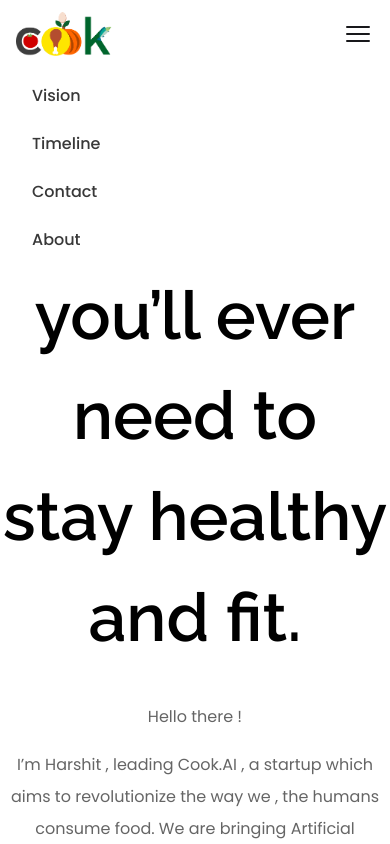
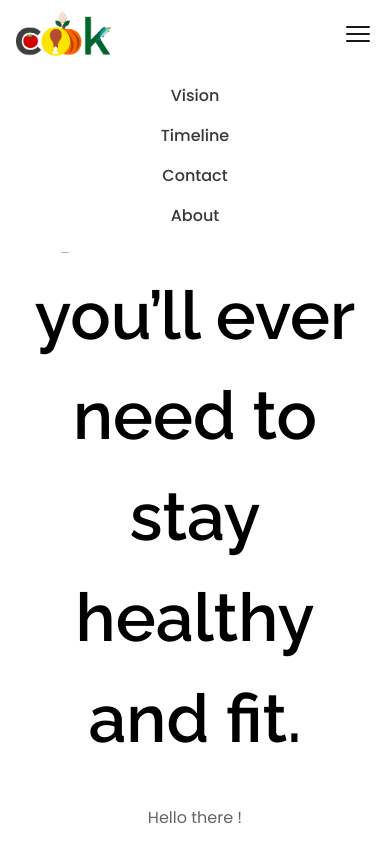
Before and after one commit to dibkb/cookai, a React (Vite) app: page / in a window 390 px wide. Both pictures are taken after a click on the icon 358 px from the left and 33 px from the top of the page. Shown: the top 844 px of the page. Built offline with nearby package versions, Linux system fonts and the light colour scheme.

Commit message:
navabr more responsive

```diff
--- a/src/components/Home/Home.jsx
+++ b/src/components/Home/Home.jsx
@@ -9,7 +9,7 @@ const Home = () => {
     setShowModal(true);
   };
   return (
-    <main className="mt-16">
+    <main className="mt-16 px-4 lg:px-12 xl:px-24 2xl:px-64">
       <div className={styles["heading"]}>
         <h1 className="mx-auto font-raleway text-heading font-semibold text-center select-none max-w-4xl">
           The only platform you’ll ever need to stay healthy and fit.
--- a/src/components/Navbar/Navbar.jsx
+++ b/src/components/Navbar/Navbar.jsx
@@ -8,7 +8,7 @@ const Navbar = () => {
     return (
       <nav
         key={id}
-        className="cursor-pointer text-cookTextDark font-medium text-base py-2 px-4 rounded-md hover:bg-yellow-50"
+        className="text-center w-full cursor-pointer text-cookTextDark font-medium text-base py-2 px-4 rounded-md hover:bg-yellow-50"
       >
         {item}
       </nav>
@@ -29,7 +29,7 @@ const Navbar = () => {
           />
         </div>
         {showMobile && (
-          <div className="md:hidden flex flex-col absolute w-full top-12 right-0 bg-white gap-y-2 py-4">
+          <div className="md:hidden items-center flex-col absolute w-full top-12 right-0 bg-white gap-y-2 py-4">
             {navItems}
           </div>
         )}
```
